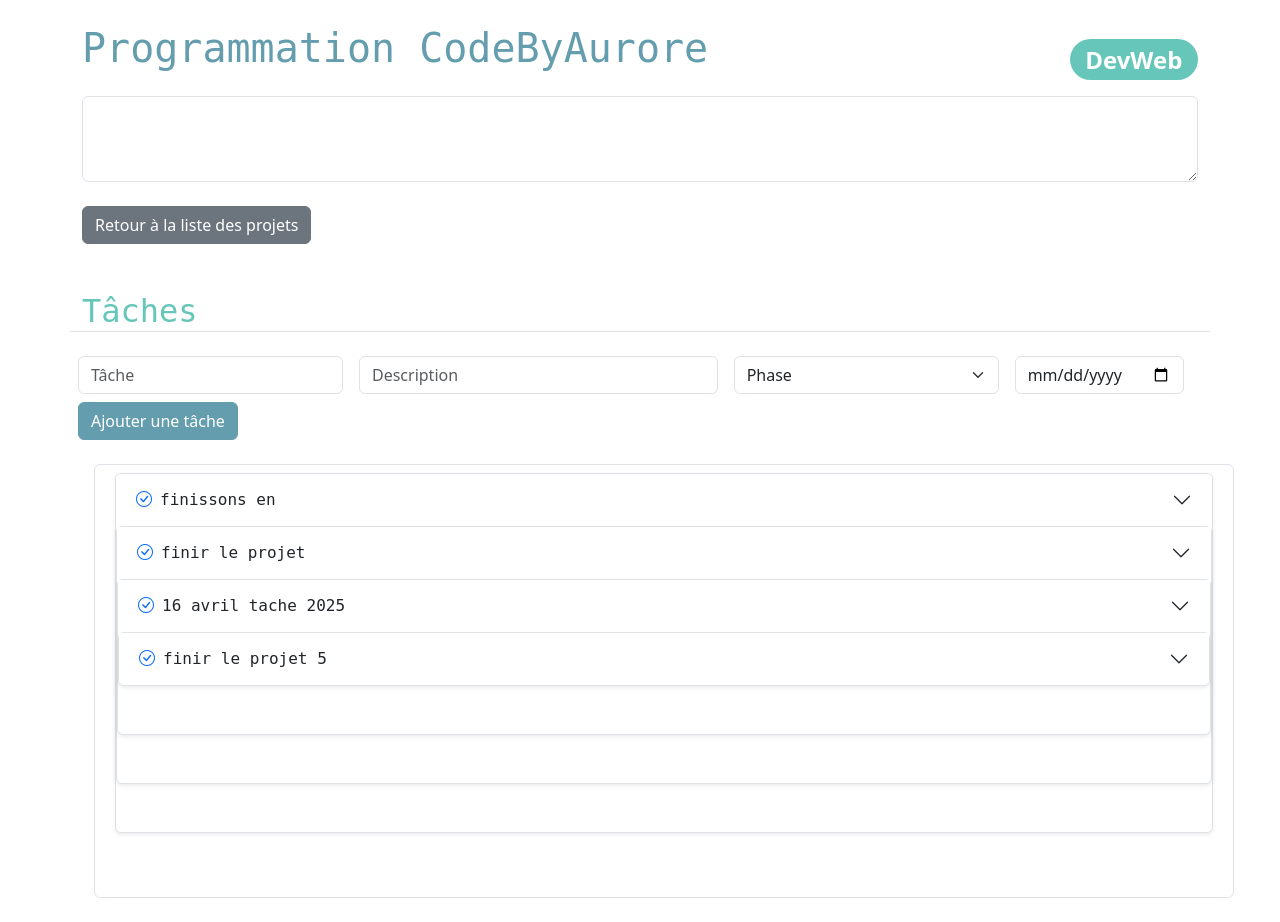
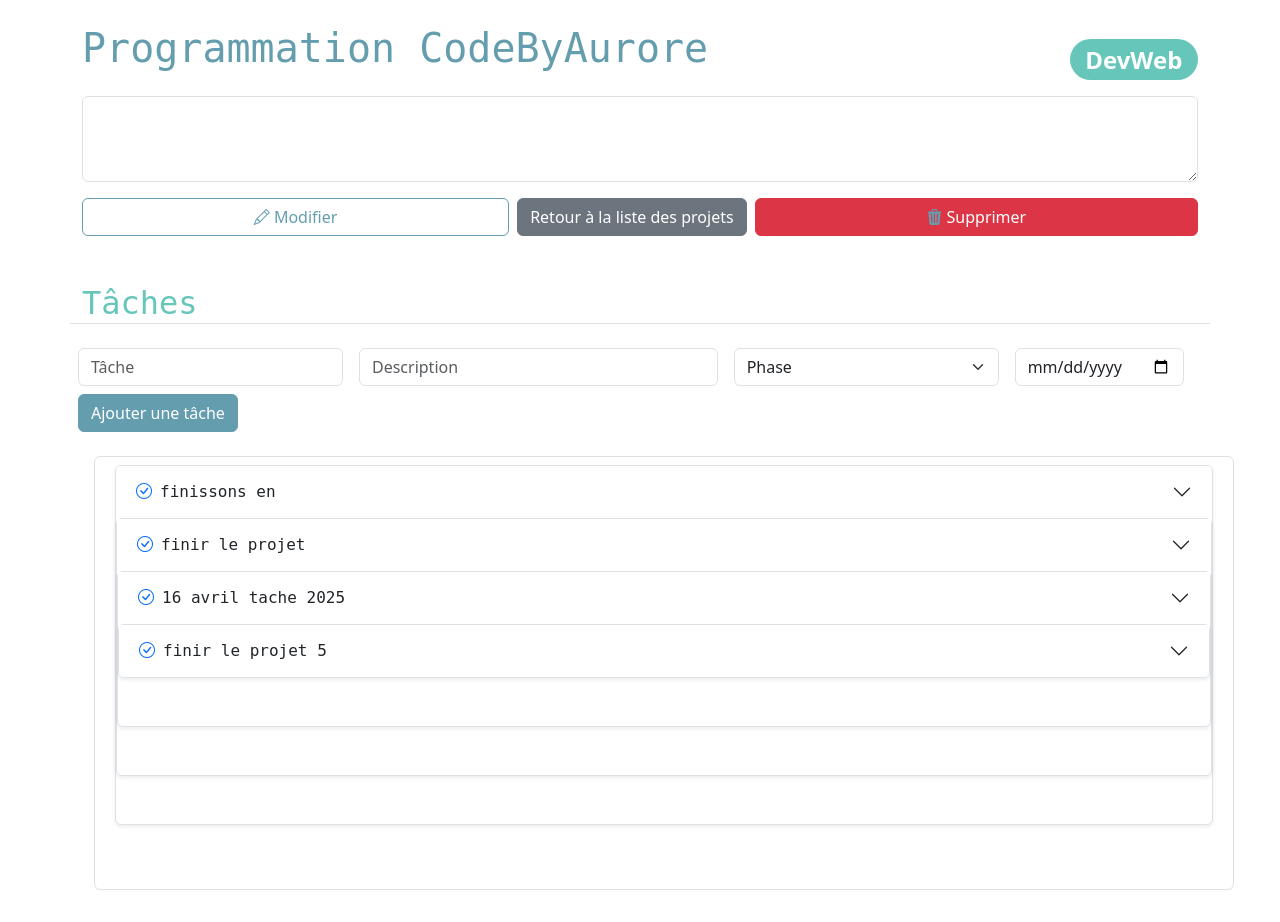
Before and after one commit to AuroreLP/CheckIt, a PHP site: page /show-project.php?id=1 in a window 1280 px wide. Shown: the part 73-995 px from the top of the page. After the commit the page ends 963 px from the top, so only its background shows below. Run offline with PHP 8.4, Linux system fonts and the light colour scheme; the visitor is signed in with stand-in values (Sample User, id 1); data comes from the database, SQL or seed files in the repository.

Commit message:
improved mes-projets and show-project pages

```diff
--- a/assets/css/override-bootstrap.css
+++ b/assets/css/override-bootstrap.css
@@ -3,7 +3,6 @@
   --secondary: #66c6baff;
   --success: #28a745;
   --danger: #f672d5;
-  --warning: #fd7e14;
   --info: #17a2b8;
   --light: #f8f9fa;
   --dark: #343a40;
@@ -22,7 +21,6 @@
   --bs-btn-hover-border-color: var(--secondary);
   --bs-btn-focus-shadow-rgb: 49,132,253;
   --bs-btn-active-color: #fff;
-  --bs-btn-active-bg: #ff8e31;
   --bs-btn-active-border-color: var(--secondary);
   --bs-btn-active-shadow: inset 0 3px 5px rgba(0, 0, 0, 0.125);
   --bs-btn-disabled-color: #fff;
--- a/show-project.php
+++ b/show-project.php
@@ -93,10 +93,25 @@ if (isset($_GET['action']) && $_GET['action'] === 'updateTaskStatus' && isset($_
       <textarea name="needs" class="form-control" rows="3"><?= htmlspecialchars($project['needs']); ?></textarea>
     </div>
   </div>
-  <a href="my-projects.php" class="btn btn-secondary mt-3">Retour à la liste des projets</a>
+  <div class="d-flex justify-content-between align-items-center mt-3 flex-column flex-md-row gap-2">
+  <!-- Groupe modifier + supprimer -->
+    <div class="d-flex gap-2 flex-column flex-sm-row w-100 w-md-auto">
+      <a href="edit-project.php?id=<?= $project_id ?>" class="btn btn-outline-primary flex-fill">
+        <i class="bi bi-pencil"></i> Modifier
+      </a>
+      <a href="mes-projets.php" class="btn btn-secondary mt-2 mt-md-0">
+      Retour à la liste des projets
+      </a>
+      <form method="post" action="" onsubmit="return confirm('Êtes-vous sûr de vouloir supprimer ce projet ?');" style="margin:0;" class="flex-fill">
+        <input type="hidden" name="deleteProject" value="1">
+        <button type="submit" class="btn btn-danger w-100">
+          <i class="bi bi-trash3-fill"></i> Supprimer
+        </button>
+      </form>
+    </div>
+  </div>
 
   <div class="row mt-3">
-
     <h2 class="border-bottom pt-3 mt-3">Tâches</h2>
     <?php if ($success): ?>
       <div id="successMessage" class="alert alert-success" role="alert">
```
Also changed, not shown: mes-projets.php (+6 -5 lines).
